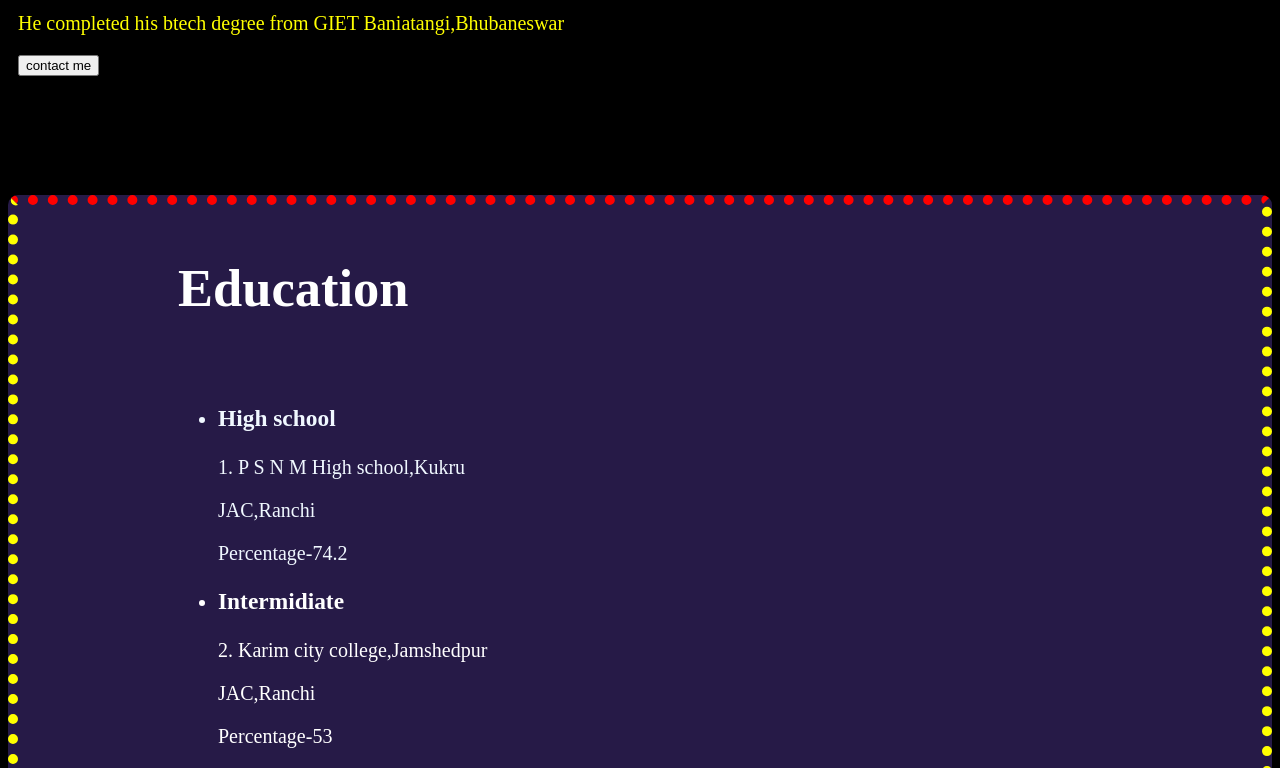
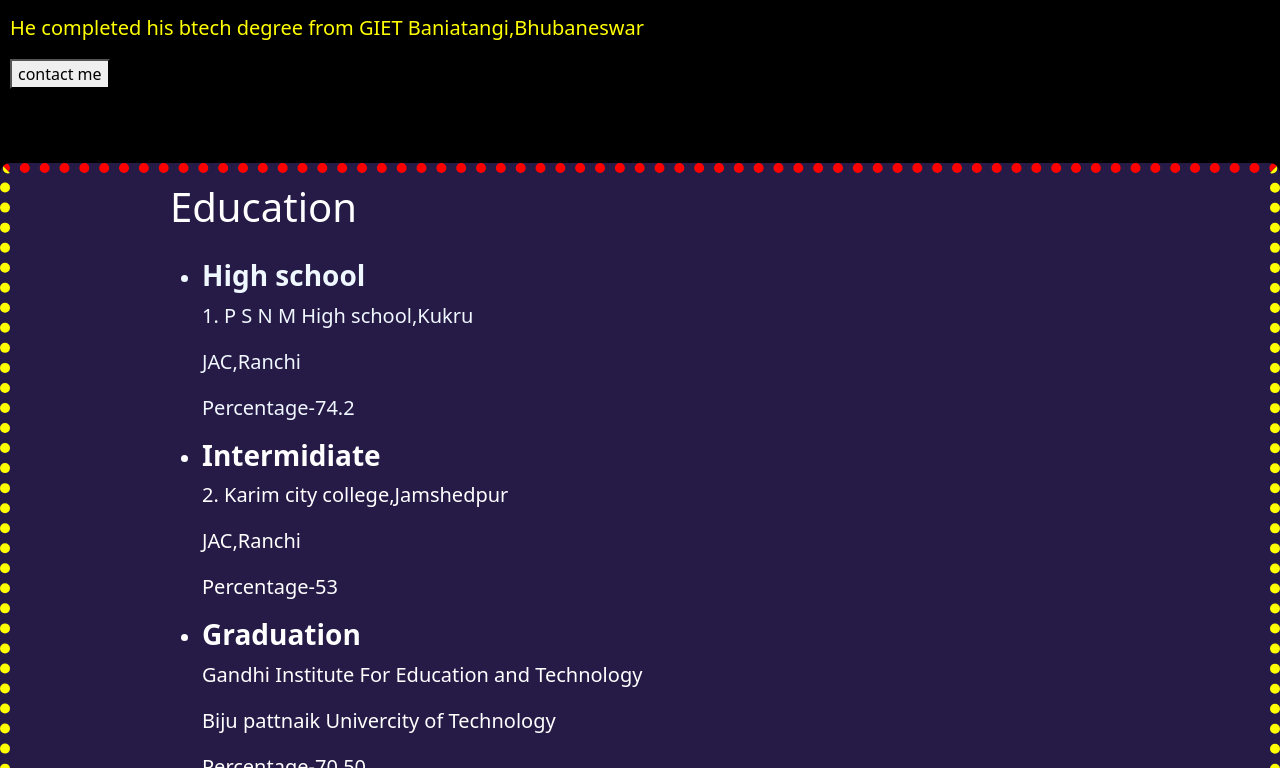
Before and after one commit to Rajgopalkumar/Myportfolio, a website: page index.html in a window 1280 px wide. Shown: the part 607-1375 px from the top of the page. Drawn offline with nearby package versions, Linux system fonts and the light colour scheme; the site is published under a folder, as on GitHub Pages, so addresses that start at the root find nothing.

Commit message:
trying if it can

```diff
--- a/index.html
+++ b/index.html
@@ -4,8 +4,8 @@
     <meta charset="UTF-8">
     <meta http-equiv="X-UA-Compatible" content="IE=edge">
     <meta name="viewport" content="width=device-width, initial-scale=1.0">
-    <link rel="stylesheet" href="/node_modules/bootstrap-icons/font/bootstrap-icons.css">
-    <link rel="stylesheet" href="/node_modules/bootstrap/dist/css/bootstrap.css">
+    <link rel="stylesheet" href="./node_modules/bootstrap-icons/font/bootstrap-icons.css">
+    <link rel="stylesheet" href="./node_modules/bootstrap/dist/css/bootstrap.css">
     <link href="public/images/favicon.ico" rel="icon">
 
     <title>protfolio2</title>
```
Also changed, not shown: src/styles/effects.css (renamed from effects.css).
